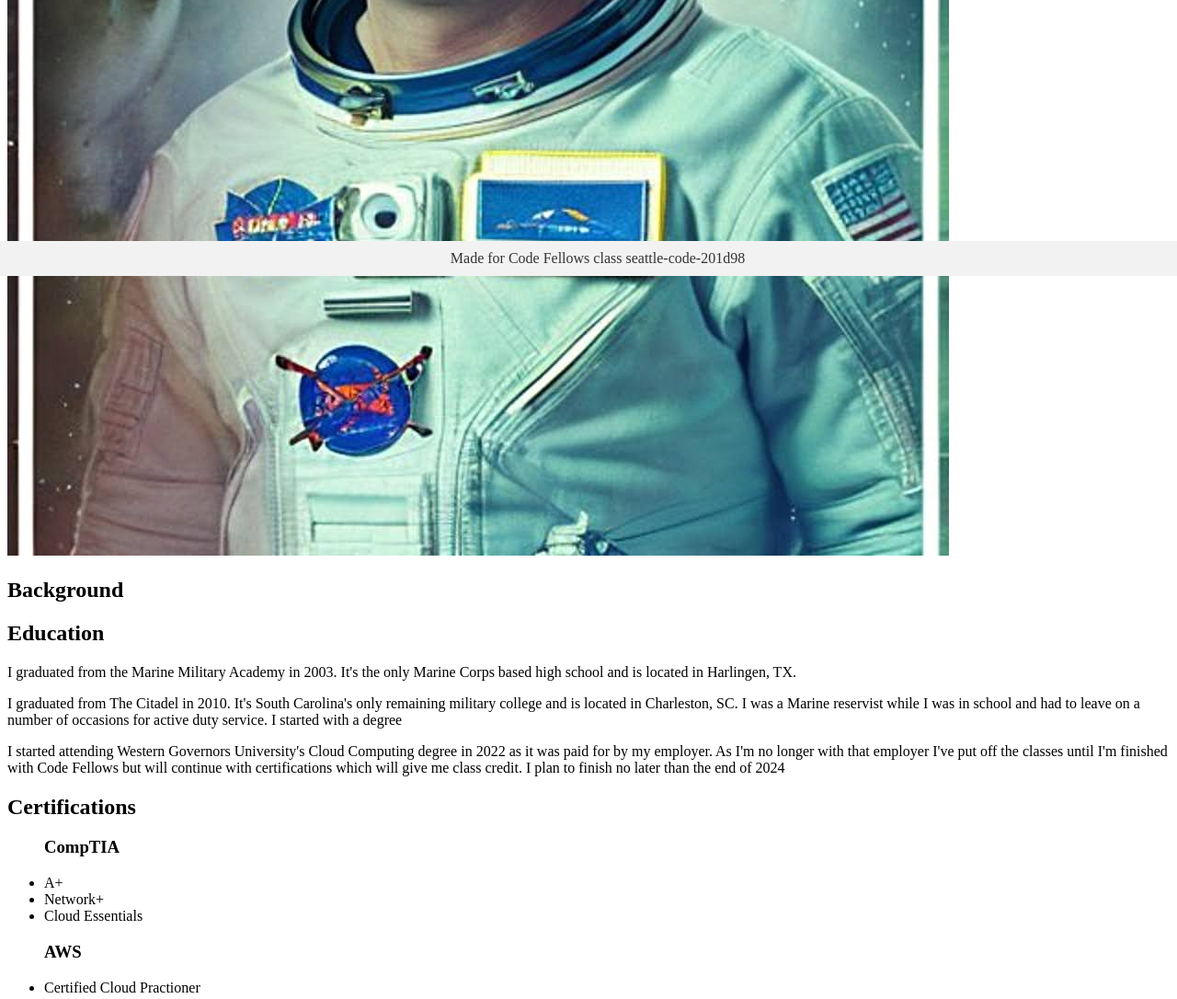
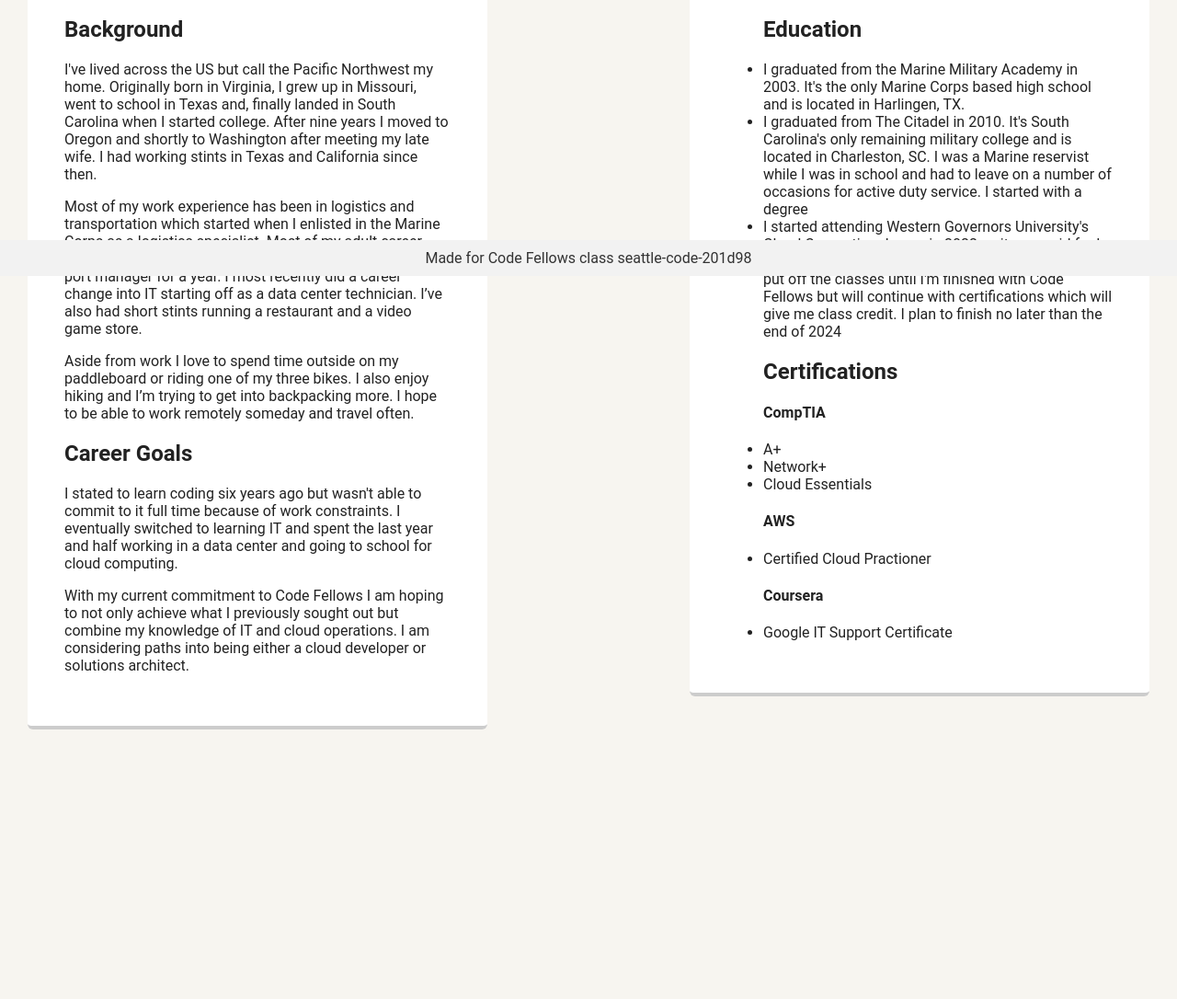
Before and after one commit to tbsharkey/About-Me, a plain HTML site: page index.html in a window 1280 px wide. Shown: the part 500-1586 px from the top of the page at 92% size. After the commit the page ends 1323 px from the top, so only its background shows below. Drawn offline with Linux system fonts and the light colour scheme.

Commit message:
Added much content and CSS

```diff
--- a/index.html
+++ b/index.html
@@ -10,34 +10,47 @@
 </head>
 <body>
     <header>
-        <h1>Hello, I'm Tom</h1>
+        <h1>Hello<br>I'm Tom</h1>
         <img src="images/astronaut-tom.jpg" alt="A picture of myself before going into space.">
     </header>
     <main>
-        <article>
+        <article class="left">
             <h2>Background</h2>
+            <p>I've lived across the US but call the Pacific Northwest my home. Originally born in Virginia, I grew up
+                in Missouri, went to school in Texas and, finally landed in South Carolina when I started college. After
+                nine years I moved to Oregon and shortly to Washington after meeting my late wife. I had working stints
+                in Texas and California since then.</p>
+                <p>Most of my work experience has been in logistics and transportation which started when I enlisted in the
+                Marine Corps as a logistics specialist. Most of my adult career after college was with various railroads
+                but I did work as a port manager for a year. I most recently did a career change into IT starting off as
+                a data center technician. I’ve also had short stints running a restaurant and a video game store.</p>
+                <p>Aside from work I love to spend time outside on my paddleboard or riding one of my three bikes. I also
+                enjoy hiking and I’m trying to get into backpacking more. I hope to be able to work remotely someday and
+                travel often.</p>
+            <h2>Career Goals</h2>
+            <p>I stated to learn coding six years ago but wasn't able to commit to it full time because of work constraints. I eventually switched to learning IT and spent the last year and half working in a data center and going to school for cloud computing.</p>
+            <p>With my current commitment to Code Fellows I am hoping to not only achieve what I previously sought out but combine my knowledge of IT and cloud operations. I am considering paths into being either a cloud developer or solutions architect.</p>
         </article>
-        <article>
-            <h2>Education</h2>
-            <p>I graduated from the Marine Military Academy in 2003. It's the only Marine Corps based high school and is located in Harlingen, TX.</p>
-            <p>I graduated from The Citadel in 2010. It's South Carolina's only remaining military college and is located in Charleston, SC. I was a Marine reservist while I was in school and had to leave on a number of occasions for active duty service. I started with a degree</p>
-            <p>I started attending Western Governors University's Cloud Computing degree in 2022 as it was paid for by my employer. As I'm no longer with that
-                employer I've put off the classes until I'm finished with Code Fellows but will continue with certifications which will give me class credit. I plan to finish no later than the end of 2024</p>
-        </article>
-        <article>
-            <h2>Certifications</h2>
+        <article class="right">
             <ul>
-                <h3>CompTIA</h3>
+                <h2>Education</h2>
+                <Li>I graduated from the Marine Military Academy in 2003. It's the only Marine Corps based high school
+                    and is located in Harlingen, TX.</Li>
+                <li>I graduated from The Citadel in 2010. It's South Carolina's only remaining military college and is
+                    located in Charleston, SC. I was a Marine reservist while I was in school and had to leave on a
+                    number of occasions for active duty service. I started with a degree</li>
+                <li>I started attending Western Governors University's Cloud Computing degree in 2022 as it was paid for
+                    by my employer. As I'm no longer with that
+                    employer I've put off the classes until I'm finished with Code Fellows but will continue with
+                    certifications which will give me class credit. I plan to finish no later than the end of 2024</li>
+                <h2>Certifications</h2>
+                <h4>CompTIA</h4>
                 <li>A+</li>
                 <li>Network+</li>
                 <li>Cloud Essentials</li>
-            </ul>
-            <ul>
-                <h3>AWS</h3>
+                <h4>AWS</h4>
                 <li>Certified Cloud Practioner</li>
-            </ul>
-            <ul>
-                <h3>Coursera</h3>
+                <h4>Coursera</h4>
                 <li>Google IT Support Certificate</li>
             </ul>
         </article>
--- a/style.css
+++ b/style.css
@@ -1,3 +1,49 @@
+ /* Global Layout Set-up */
+ * {
+     box-sizing: border-box;
+ }
+
+ body {
+     margin: 0;
+     padding: 0;
+     text-align: center;
+     font-family: 'Roboto', sans-serif;
+     color: #222;
+     background: #f7f5f0;
+ }
+
+ article {
+     margin: 30px;
+     padding: 20px 40px 40px;
+     max-width: 500px;
+     text-align: left;
+     background: #fff;
+     border-bottom: 4px solid #ccc;
+     border-radius: 6px;
+     transition: all .5s;
+ }
+
+ article:hover {
+     border-color: #0d72ba;
+ }
+
+ img {
+    margin-top: 25px;
+    width: 300px;
+    height: 300px;
+    border-radius: 50%;
+    border: 3px solid white;
+    transition: all .5s;
+ }
+
+ .left {
+   float: left;
+ }
+
+ .right {
+    float: right;
+ }
+
  footer {
      position: fixed;
      left: 0;
```
Lines whose indentation alone changed are shown as unchanged.
